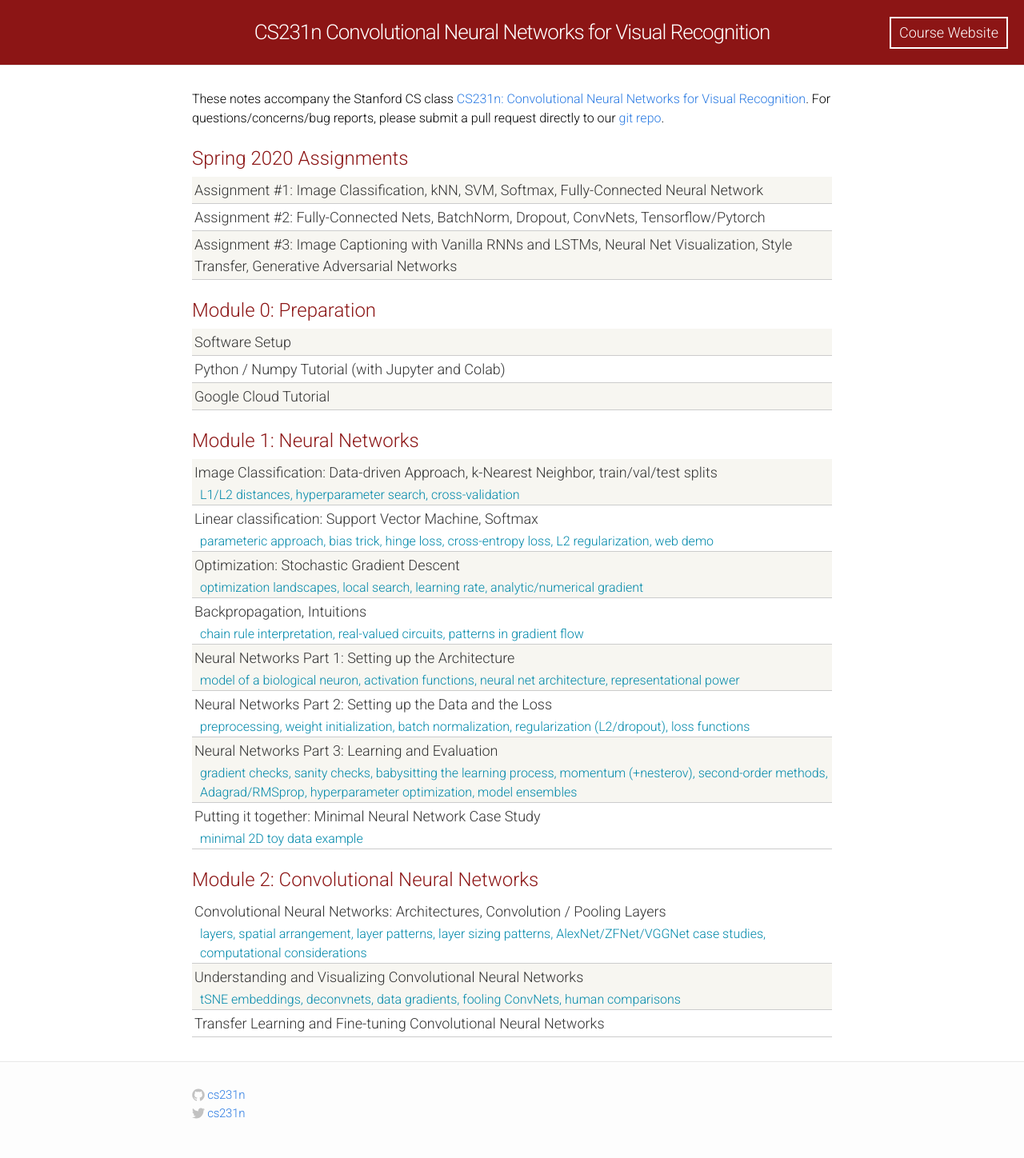
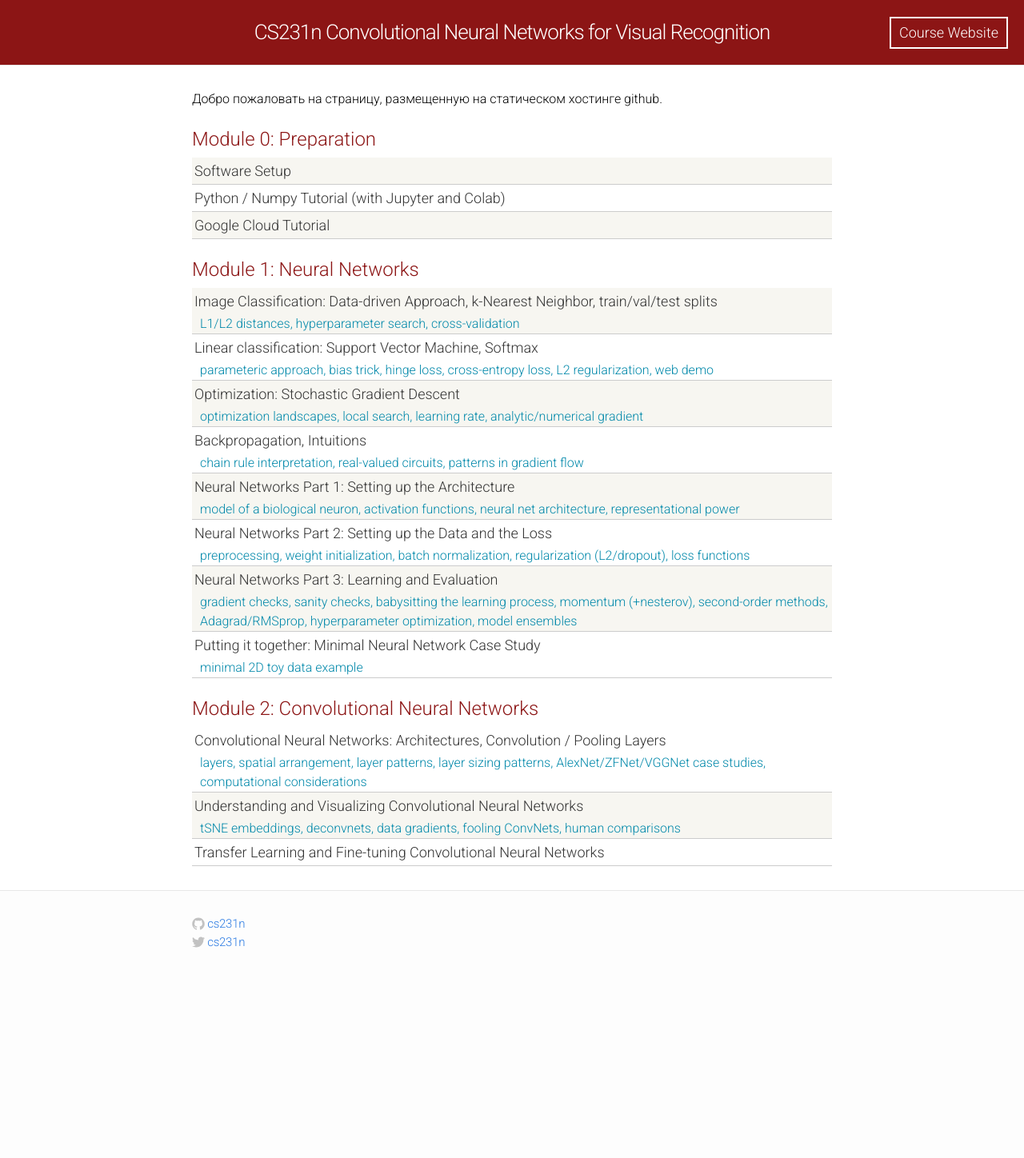
Before and after one commit to balezz/balezz, a Jekyll site: the page built from index.html, in a window 1280 px wide. Shown: the whole page at 80% size. Built offline with Jekyll 4.4.1, drawn with Linux system fonts in a browser that asks for light colours; after the commit the page ends 1234 px from its top, so only the background shows below that.

Commit message:
test commit

```diff
--- a/index.html
+++ b/index.html
@@ -4,15 +4,14 @@ layout: default
 
 <div>
 
-  These notes accompany the Stanford CS class <a href="http://cs231n.stanford.edu/">CS231n: Convolutional Neural Networks for Visual Recognition</a>. For questions/concerns/bug reports, please submit a pull request directly to our <a href="https://github.com/cs231n/cs231n.github.io">git repo</a>.
+  Добро пожаловать на страницу, размещенную на статическом хостинге github</a>.
   <br>
-  <!-- For questions/concerns/bug reports contact <a href="http://cs.stanford.edu/people/jcjohns/">Justin Johnson</a> regarding the assignments, or contact <a href="http://cs.stanford.edu/people/karpathy/">Andrej Karpathy</a> regarding the course notes. You can also submit a pull request directly to our <a href="https://github.com/cs231n/cs231n.github.io">git repo</a>. -->
-  <!-- <br> -->
-  <!-- We encourage the use of the <a href="https://hypothes.is/">hypothes.is</a> extension to annote comments and discuss these notes inline. -->
+
 </div>
 
 <div class="home">
   <div class="materials-wrap">
+<!--
     <div class="module-header">Spring 2020 Assignments</div>
     <div class="materials-item">
       <a href="assignments2020/assignment1/">
```
